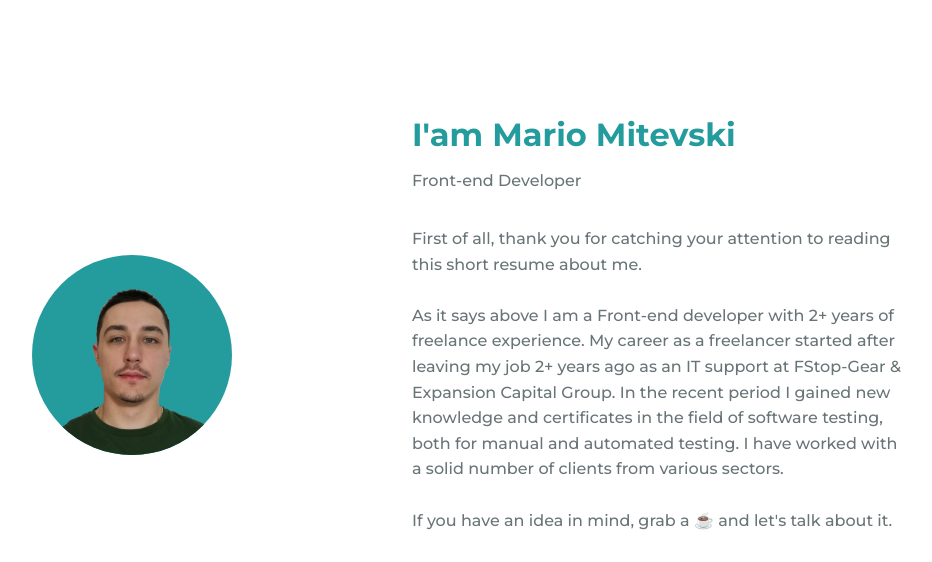
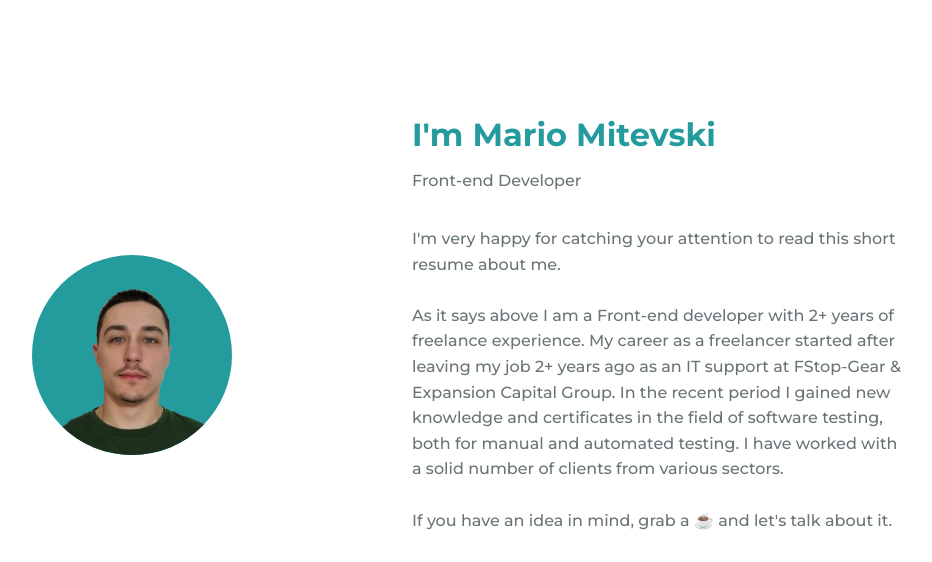
Before and after one commit to mariomitevski/mariomitevski.github.io, a plain HTML site: page index.html in a window 1280 px wide. Shown: the part 950-1512 px from the top of the page, without its empty margins (244-1176 px from the left). Drawn offline with nearby package versions, Linux system fonts and the light colour scheme.

Commit message:
Update index.html

```diff
--- a/index.html
+++ b/index.html
@@ -60,9 +60,9 @@
                     </div>
 
                     <div>
-                        <h2 class="about__subtitle">I'am Mario Mitevski</h2>
+                        <h2 class="about__subtitle">I'm Mario Mitevski</h2>
                         <span class="about__profession">Front-end Developer</span>
-                        <p class="about__text">First of all, thank you for catching your attention to reading this short resume about me.</br></br>
+                        <p class="about__text">I'm very happy for catching your attention to read this short resume about me.</br></br>
                             As it says above I am a Front-end developer with 2+ years of freelance experience.
                             My career as a freelancer started after leaving my job 2+ years ago as an IT support
                             at FStop-Gear & Expansion Capital Group. In the recent period I gained new knowledge
```
